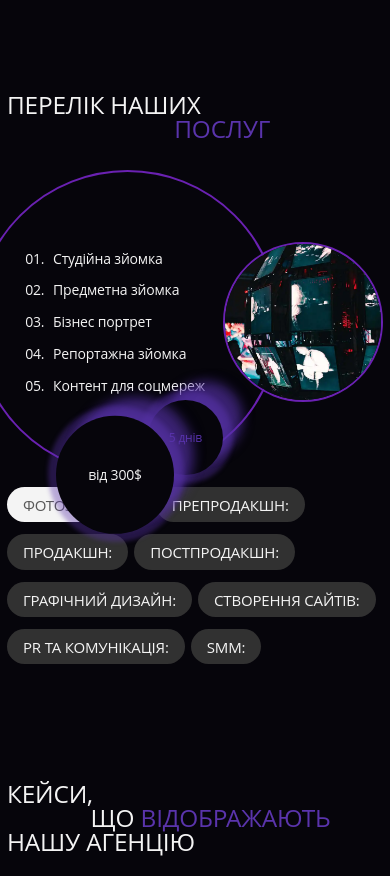
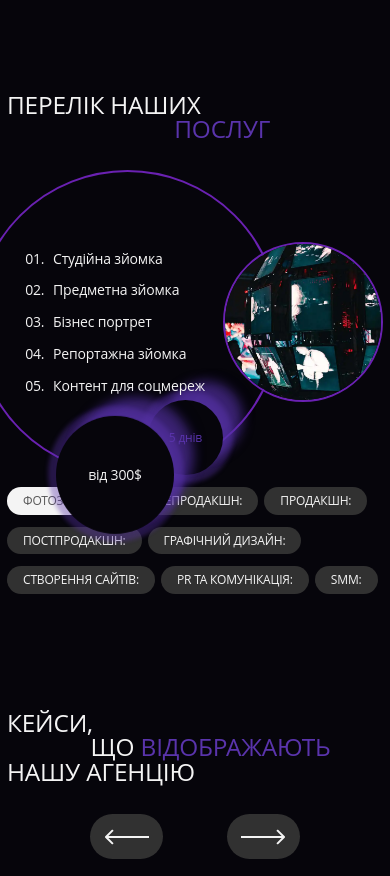
Before and after one commit to cheestick/see-enso-astro, an Astro site: page / in a window 390 px wide. Shown: the part 1958-2834 px from the top of the page. Built offline with nearby package versions, Linux system fonts and the light colour scheme; Astro itself is replaced by a stand-in of ours; a web font is replaced by a local one.

Commit message:
clip overfow elements added. styles fixed

```diff
--- a/src/components/SectionServices.astro
+++ b/src/components/SectionServices.astro
@@ -42,6 +42,10 @@ import { seServices } from '@data/services';
 </section>
 
 <style is:global>
+  .services {
+    overflow-x: clip;
+  }
+
   .services__container {
     margin-block-start: var(--section-interval);
   }
@@ -77,12 +81,14 @@ import { seServices } from '@data/services';
   }
 
   .tab.nav__control {
+    --fluid-12-30: clamp(0.75rem, 0.2785rem + 1.7751vw, 1.875rem);
       display: inline-block;
       width: fit-content;
       padding-block: 6px;
       padding-inline: 16px;
       border-radius: 10ch;
       background-color: var(--swatch-neutral-700);
+      font-size: var(--fluid-12-30);
       transition: all 450ms ease;
       cursor: pointer;
 
@@ -108,8 +114,8 @@ import { seServices } from '@data/services';
   }
 
   .tab-caption {
-    font-size: clamp(0.875rem, 0.5893rem + 1.4286vw, 1.875rem);
       text-transform: uppercase;
+      /* vertical-align: middle; */
   }
 
   .tab-caption__extra {
@@ -131,8 +137,45 @@ import { seServices } from '@data/services';
   .tabs:has([data-tab="07"]:checked) .service__details[data-tab-details="07"],
   .tabs:has([data-tab="08"]:checked) .service__details[data-tab-details="08"] {
       display: grid;
+
+    .list__item {
+        opacity: 0;
+        transform: translateX(-10ch);
+        animation:
+            fadeIn 1.2s linear forwards,
+            slideIn 450ms linear forwards;
+        animation-delay: var(--animation-delay, 0);
     }
 
+    .service__price > span,
+    .service__duration > span {
+        opacity: 0;
+        animation: fadeIn 1s linear forwards;
+        animation-delay: var(--animation-delay, 0)
+    }
+
+    .service__thumb {
+        opacity: 0;
+        translate: 2rem;
+        animation:
+            toRight 250ms linear forwards,
+            fadeIn 700ms linear forwards;
+        animation-delay: var(--animation-delay, 0);
+    }
+  }
+
+
+  @keyframes fadeIn {
+    to {opacity: 1;}
+  }
+
+  @keyframes slideIn {
+    to {transform: translateX(0);}
+  }
+
+  @keyframes toRight {
+    to {translate: 0rem;}
+  }
 @media screen and (width > 26.75rem) {
     .services__heading {
       width: fit-content;
```
Lines whose indentation alone changed are shown as unchanged.
